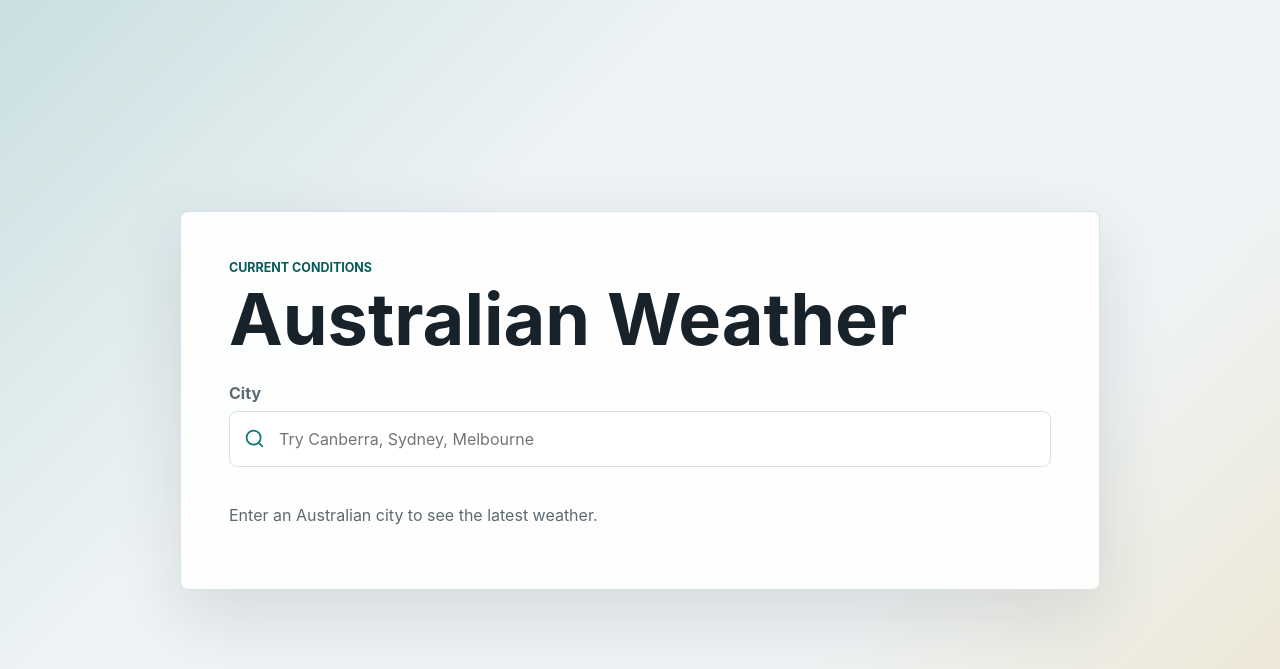
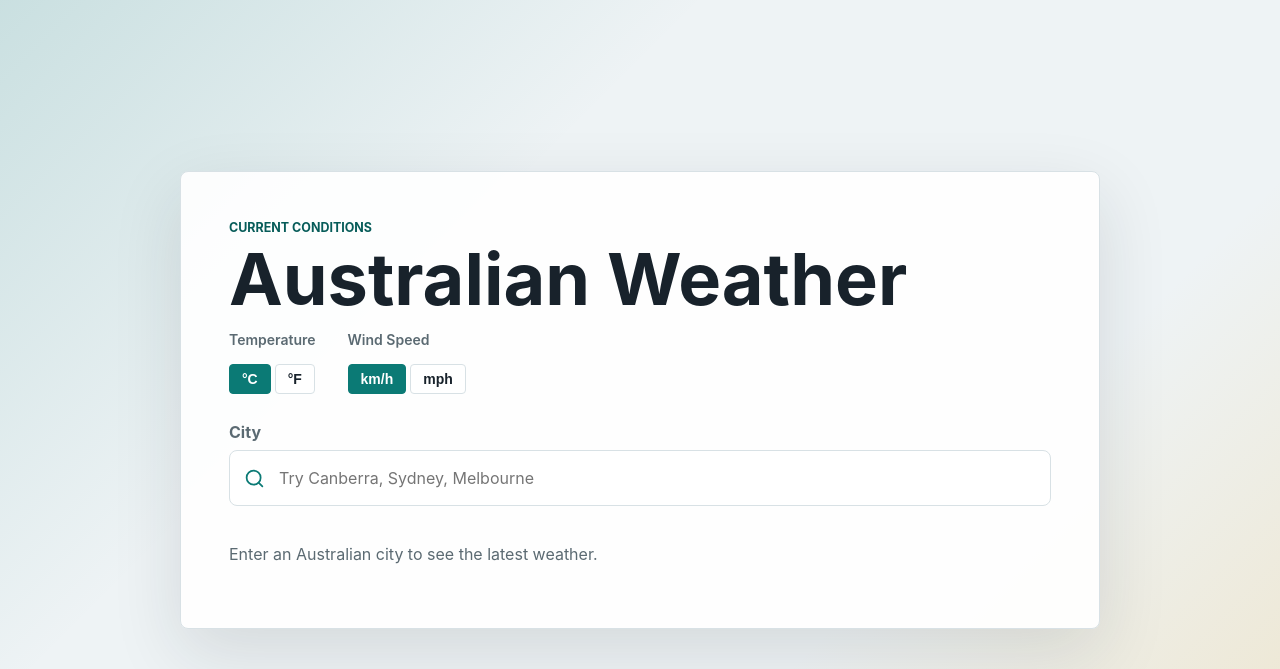
Before and after one commit to Binggu2020/Learner_01, a Flask app: page / in a window 1280 px wide. Shown: the top 669 px of the page. Run offline with Flask 3, Linux system fonts and the light colour scheme.

Commit message:
Add Feature #1: 7-day forecast and Feature #3: Temperature/wind unit toggles

```diff
--- a/app.py
+++ b/app.py
@@ -114,6 +114,7 @@ def weather():
                 "latitude": latitude,
                 "longitude": longitude,
                 "current": "temperature_2m,weather_code,wind_speed_10m",
+                "daily": "weather_code,temperature_2m_max,temperature_2m_min",
                 "timezone": "auto",
             },
         )
@@ -124,6 +125,24 @@ def weather():
     code = current.get("weather_code")
     conditions = weather_for_code(code)
 
+    daily = payload.get("daily") or {}
+    daily_times = daily.get("time", [])
+    daily_codes = daily.get("weather_code", [])
+    daily_max = daily.get("temperature_2m_max", [])
+    daily_min = daily.get("temperature_2m_min", [])
+
+    forecast = [
+        {
+            "date": daily_times[i],
+            "code": daily_codes[i],
+            "icon": weather_for_code(daily_codes[i])["icon"],
+            "condition": weather_for_code(daily_codes[i])["label"],
+            "max_temp": daily_max[i],
+            "min_temp": daily_min[i],
+        }
+        for i in range(min(7, len(daily_times)))
+    ]
+
     return jsonify(
         {
             "city": name,
@@ -133,6 +152,7 @@ def weather():
             "icon": conditions["icon"],
             "wind_speed": current.get("wind_speed_10m"),
             "time": current.get("time"),
+            "forecast": forecast,
         }
     )
 
--- a/static/app.js
+++ b/static/app.js
@@ -8,13 +8,23 @@ const temperature = document.querySelector("#temperature");
 const condition = document.querySelector("#condition");
 const wind = document.querySelector("#wind");
 const updated = document.querySelector("#updated");
+const recentSearchesSection = document.querySelector("#recent-searches");
+const recentList = document.querySelector("#recent-list");
+const clearRecentButton = document.querySelector("#clear-recent");
+const forecastSection = document.querySelector("#forecast-section");
+const forecastList = document.querySelector("#forecast-list");
 
 const GEOCODING_URL = "https://geocoding-api.open-meteo.com/v1/search";
 const FORECAST_URL = "https://api.open-meteo.com/v1/forecast";
 const USE_BACKEND = window.location.protocol !== "file:";
+const RECENT_SEARCHES_KEY = "weather-recent-searches";
+const MAX_RECENT_SEARCHES = 5;
+const TEMPERATURE_UNIT_KEY = "weather-temp-unit";
+const WIND_UNIT_KEY = "weather-wind-unit";
 
 let activeController;
 let debounceTimer;
+let currentWeatherData = null;
 
 function setStatus(message, isError = false) {
   statusBox.textContent = message;
@@ -33,12 +43,157 @@ function renderIcons() {
   }
 }
 
+function getRecentSearches() {
+  const raw = window.localStorage.getItem(RECENT_SEARCHES_KEY);
+  if (!raw) return [];
+
+  try {
+    return JSON.parse(raw);
+  } catch {
+    return [];
+  }
+}
+
+function saveRecentSearches(searches) {
+  window.localStorage.setItem(RECENT_SEARCHES_KEY, JSON.stringify(searches));
+}
+
+function addRecentSearch(city) {
+  const searches = getRecentSearches().filter(
+    (item) => item.name !== city.name || item.region !== city.region
+  );
+
+  searches.unshift({
+    name: city.name,
+    region: city.region || "",
+    latitude: city.latitude,
+    longitude: city.longitude,
+  });
+
+  saveRecentSearches(searches.slice(0, MAX_RECENT_SEARCHES));
+  renderRecentSearches();
+}
+
+function clearRecentSearches() {
+  window.localStorage.removeItem(RECENT_SEARCHES_KEY);
+  renderRecentSearches();
+}
+
+function renderRecentSearches() {
+  const searches = getRecentSearches();
+  recentList.innerHTML = "";
+
+  if (!searches.length) {
+    recentSearchesSection.classList.add("hidden");
+    return;
+  }
+
+  recentSearchesSection.classList.remove("hidden");
+
+  searches.forEach((city) => {
+    const item = document.createElement("li");
+    const button = document.createElement("button");
+
+    button.type = "button";
+    button.className = "recent-item";
+    const label = document.createElement("span");
+    const region = document.createElement("span");
+
+    label.className = "recent-label";
+    label.textContent = city.name;
+    region.className = "recent-region";
+    region.textContent = city.region || "Australia";
+
+    button.appendChild(label);
+    button.appendChild(region);
+    button.addEventListener("click", async () => {
+      setStatus("Loading current weather...");
+      try {
+        showWeather(await fetchWeather(city));
+        addRecentSearch(city);
+      } catch (error) {
+        weatherCard.classList.add("hidden");
+        setStatus(error.message, true);
+      }
+    });
+
+    item.appendChild(button);
+    recentList.appendChild(item);
+  });
+}
+
 function formatTime(value) {
   if (!value) return "Unavailable";
   return new Intl.DateTimeFormat([], {
     dateStyle: "medium",
     timeStyle: "short",
   }).format(new Date(value));
+}
+
+function getTemperatureUnit() {
+  return window.localStorage.getItem(TEMPERATURE_UNIT_KEY) || "celsius";
+}
+
+function getWindUnit() {
+  return window.localStorage.getItem(WIND_UNIT_KEY) || "kmh";
+}
+
+function setTemperatureUnit(unit) {
+  window.localStorage.setItem(TEMPERATURE_UNIT_KEY, unit);
+  updateUnitButtonStates();
+  if (currentWeatherData) {
+    displayWeather(currentWeatherData);
+  }
+}
+
+function setWindUnit(unit) {
+  window.localStorage.setItem(WIND_UNIT_KEY, unit);
+  updateUnitButtonStates();
+  if (currentWeatherData) {
+    displayWeather(currentWeatherData);
+  }
+}
+
+function updateUnitButtonStates() {
+  const tempUnit = getTemperatureUnit();
+  const windUnit = getWindUnit();
+
+  document.querySelectorAll("[data-unit]").forEach((btn) => {
+    btn.classList.toggle("active",
+      (btn.dataset.unit === tempUnit && (tempUnit === "celsius" || tempUnit === "fahrenheit")) ||
+      (btn.dataset.unit === windUnit && (windUnit === "kmh" || windUnit === "mph"))
+    );
+  });
+}
+
+function convertTemperature(celsius) {
+  if (celsius == null) return null;
+  if (getTemperatureUnit() === "fahrenheit") {
+    return (celsius * 9/5) + 32;
+  }
+  return celsius;
+}
+
+function convertWindSpeed(kmh) {
+  if (kmh == null) return null;
+  if (getWindUnit() === "mph") {
+    return kmh / 1.60934;
+  }
+  return kmh;
+}
+
+function formatTemperature(celsius) {
+  const temp = convertTemperature(celsius);
+  if (temp == null) return "--";
+  const unit = getTemperatureUnit() === "fahrenheit" ? "°F" : "°C";
+  return `${Math.round(temp)}${unit}`;
+}
+
+function formatWindSpeed(kmh) {
+  const speed = convertWindSpeed(kmh);
+  if (speed == null) return "Unavailable";
+  const unit = getWindUnit() === "mph" ? "mph" : "km/h";
+  return `${Math.round(speed)} ${unit}`;
 }
 
 async function fetchCities(query) {
@@ -100,6 +255,7 @@ async function fetchWeatherFromOpenMeteo(city) {
     latitude: city.latitude,
     longitude: city.longitude,
     current: "temperature_2m,weather_code,wind_speed_10m",
+    daily: "weather_code,temperature_2m_max,temperature_2m_min",
     timezone: "auto",
   });
   const response = await fetch(`${FORECAST_URL}?${params}`);
@@ -107,6 +263,25 @@ async function fetchWeatherFromOpenMeteo(city) {
   const payload = await response.json();
   const current = payload.current || {};
   const conditions = weatherForCode(current.weather_code);
+
+  const daily = payload.daily || {};
+  const dailyTimes = daily.time || [];
+  const dailyCodes = daily.weather_code || [];
+  const dailyMax = daily.temperature_2m_max || [];
+  const dailyMin = daily.temperature_2m_min || [];
+
+  const forecast = [];
+  for (let i = 0; i < Math.min(7, dailyTimes.length); i++) {
+    forecast.push({
+      date: dailyTimes[i],
+      code: dailyCodes[i],
+      icon: weatherForCode(dailyCodes[i]).icon,
+      condition: weatherForCode(dailyCodes[i]).label,
+      max_temp: dailyMax[i],
+      min_temp: dailyMin[i],
+    });
+  }
+
   return {
     city: city.name,
     region: city.region || "",
@@ -115,6 +290,7 @@ async function fetchWeatherFromOpenMeteo(city) {
     icon: conditions.icon,
     wind_speed: current.wind_speed_10m,
     time: current.time,
+    forecast: forecast,
   };
 }
 
@@ -153,15 +329,61 @@ function weatherForCode(code) {
   return { label, icon };
 }
 
-function showWeather(data) {
+function displayWeather(data) {
   weatherCard.classList.remove("hidden");
   statusBox.classList.add("hidden");
   weatherIcon.setAttribute("data-lucide", data.icon || "cloud-question");
   place.textContent = data.region ? `${data.city}, ${data.region}` : data.city;
-  temperature.textContent = data.temperature == null ? "--" : `${Math.round(data.temperature)}°C`;
+  temperature.textContent = formatTemperature(data.temperature);
   condition.textContent = data.condition || "Unknown conditions";
-  wind.textContent = data.wind_speed == null ? "Unavailable" : `${Math.round(data.wind_speed)} km/h`;
+  wind.textContent = formatWindSpeed(data.wind_speed);
   updated.textContent = formatTime(data.time);
+
+  if (data.forecast && data.forecast.length > 0) {
+    renderForecast(data.forecast);
+  } else {
+    forecastSection.classList.add("hidden");
+  }
+
+  renderIcons();
+}
+
+function showWeather(data) {
+  currentWeatherData = data;
+  displayWeather(data);
+}
+
+function renderForecast(forecast) {
+  forecastList.innerHTML = "";
+  forecastSection.classList.remove("hidden");
+
+  forecast.forEach((day) => {
+    const dayCard = document.createElement("div");
+    dayCard.className = "forecast-day";
+
+    const dateStr = new Date(day.date).toLocaleDateString([], {
+      weekday: "short",
+      month: "short",
+      day: "numeric"
+    });
+
+    const icon = document.createElement("i");
+    icon.setAttribute("data-lucide", day.icon || "cloud");
+
+    const temps = document.createElement("div");
+    temps.className = "forecast-temps";
+    temps.innerHTML = `
+      <span class="temp-max">${formatTemperature(day.max_temp)}</span>
+      <span class="temp-min">${formatTemperature(day.min_temp)}</span>
+    `;
+
+    dayCard.innerHTML = `<div class="forecast-date">${dateStr}</div>`;
+    dayCard.appendChild(icon);
+    dayCard.appendChild(temps);
+
+    forecastList.appendChild(dayCard);
+  });
+
   renderIcons();
 }
 
@@ -186,6 +408,7 @@ function renderSuggestions(cities) {
       setStatus("Loading current weather...");
       try {
         showWeather(await fetchWeather(city));
+        addRecentSearch(city);
       } catch (error) {
         weatherCard.classList.add("hidden");
         setStatus(error.message, true);
@@ -224,4 +447,19 @@ document.addEventListener("click", (event) => {
   if (!event.target.closest(".search")) clearSuggestions();
 });
 
+clearRecentButton.addEventListener("click", clearRecentSearches);
+
+document.querySelectorAll("[data-unit]").forEach((btn) => {
+  btn.addEventListener("click", () => {
+    const unit = btn.dataset.unit;
+    if (unit === "celsius" || unit === "fahrenheit") {
+      setTemperatureUnit(unit);
+    } else if (unit === "kmh" || unit === "mph") {
+      setWindUnit(unit);
+    }
+  });
+});
+
+updateUnitButtonStates();
+renderRecentSearches();
 renderIcons();
--- a/static/style.css
+++ b/static/style.css
@@ -216,6 +286,127 @@ input {
   background: #fbfcfc;
 }
 
+.details dt {
+  font-weight: 600;
+  font-size: 0.875rem;
+  color: var(--muted);
+}
+
+.details dd {
+  margin: 0;
+  font-weight: 700;
+  margin-top: 4px;
+}
+
+.unit-toggles {
+  display: flex;
+  gap: 32px;
+  flex-wrap: wrap;
+  margin-top: 16px;
+}
+
+.toggle-group {
+  display: flex;
+  flex-direction: column;
+  gap: 8px;
+}
+
+.toggle-group label {
+  font-size: 0.875rem;
+  font-weight: 600;
+  color: var(--muted);
+}
+
+.toggle-buttons {
+  display: flex;
+  gap: 4px;
+}
+
+.unit-btn {
+  padding: 6px 12px;
+  border: 1px solid var(--line);
+  background: var(--panel);
+  color: var(--ink);
+  border-radius: 4px;
+  cursor: pointer;
+  font-size: 0.875rem;
+  font-weight: 600;
+  transition: all 0.2s ease;
+}
+
+.unit-btn:hover {
+  border-color: var(--accent);
+  color: var(--accent);
+}
+
+.unit-btn.active {
+  background: var(--accent);
+  color: white;
+  border-color: var(--accent);
+}
+
+.forecast-section {
+  margin-top: 24px;
+}
+
+.forecast-section.hidden {
+  display: none;
+}
+
+.forecast-title {
+  margin: 0 0 16px 0;
+  font-size: 0.875rem;
+  font-weight: 700;
+  color: var(--muted);
+  text-transform: uppercase;
+  letter-spacing: 0.5px;
+}
+
+.forecast-list {
+  display: grid;
+  grid-template-columns: repeat(auto-fit, minmax(90px, 1fr));
+  gap: 12px;
+}
+
+.forecast-day {
+  display: flex;
+  flex-direction: column;
+  align-items: center;
+  gap: 8px;
+  padding: 12px;
+  border: 1px solid var(--line);
+  border-radius: 8px;
+  background: #fbfcfc;
+  text-align: center;
+}
+
+.forecast-date {
+  font-size: 0.75rem;
+  font-weight: 600;
+  color: var(--muted);
+}
+
+.forecast-day i {
+  width: 24px;
+  height: 24px;
+}
+
+.forecast-temps {
+  display: flex;
+  flex-direction: column;
+  gap: 4px;
+  font-size: 0.85rem;
+  font-weight: 600;
+}
+
+.temp-max {
+  color: var(--ink);
+}
+
+.temp-min {
+  color: var(--muted);
+}
+
 dt {
   color: var(--muted);
   font-size: 0.8rem;
--- a/templates/index.html
+++ b/templates/index.html
@@ -14,6 +14,22 @@
         <div class="intro">
           <p class="eyebrow">Current conditions</p>
           <h1 id="page-title">Australian Weather</h1>
+          <div class="unit-toggles">
+            <div class="toggle-group">
+              <label>Temperature</label>
+              <div class="toggle-buttons">
+                <button id="unit-celsius" type="button" class="unit-btn active" data-unit="celsius">°C</button>
+                <button id="unit-fahrenheit" type="button" class="unit-btn" data-unit="fahrenheit">°F</button>
+              </div>
+            </div>
+            <div class="toggle-group">
+              <label>Wind Speed</label>
+              <div class="toggle-buttons">
+                <button id="unit-kmh" type="button" class="unit-btn active" data-unit="kmh">km/h</button>
+                <button id="unit-mph" type="button" class="unit-btn" data-unit="mph">mph</button>
+              </div>
+            </div>
+          </div>
         </div>
 
         <form class="search" autocomplete="off">
@@ -24,6 +40,14 @@
           </div>
           <ul id="suggestions" class="suggestions" role="listbox"></ul>
         </form>
+
+        <section id="recent-searches" class="recent-searches hidden" aria-labelledby="recent-title">
+          <div class="recent-heading">
+            <p id="recent-title">Recent searches</p>
+            <button id="clear-recent" type="button" class="recent-clear">Clear</button>
+          </div>
+          <ul id="recent-list" class="recent-list"></ul>
+        </section>
 
         <section id="status" class="status">Enter an Australian city to see the latest weather.</section>
 
@@ -47,6 +71,11 @@
             </div>
           </dl>
         </section>
+
+        <section id="forecast-section" class="forecast-section hidden" aria-labelledby="forecast-title">
+          <p id="forecast-title" class="forecast-title">7-Day Forecast</p>
+          <div id="forecast-list" class="forecast-list"></div>
+        </section>
       </section>
     </main>
   </body>
```
Also changed, not shown: other parts of static/style.css (+70 -0 lines).
